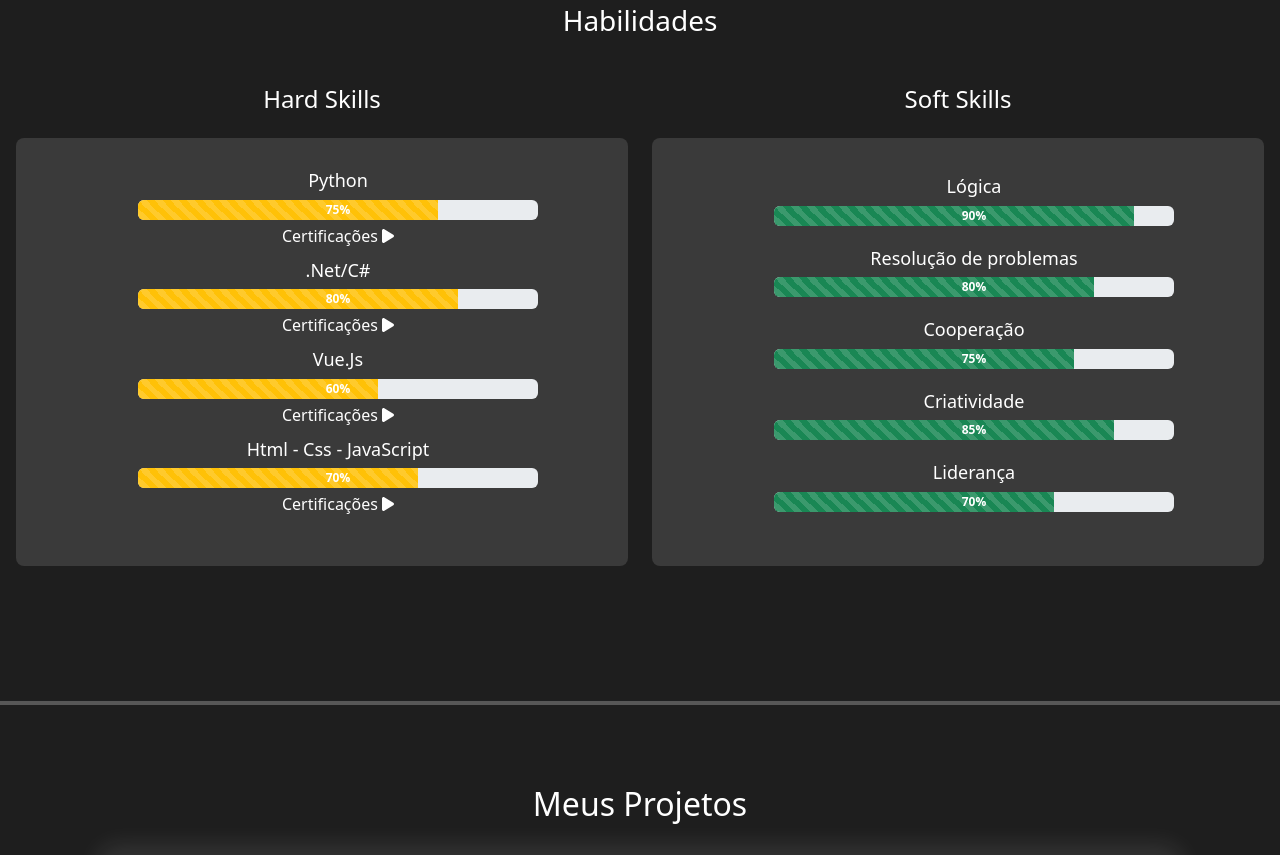
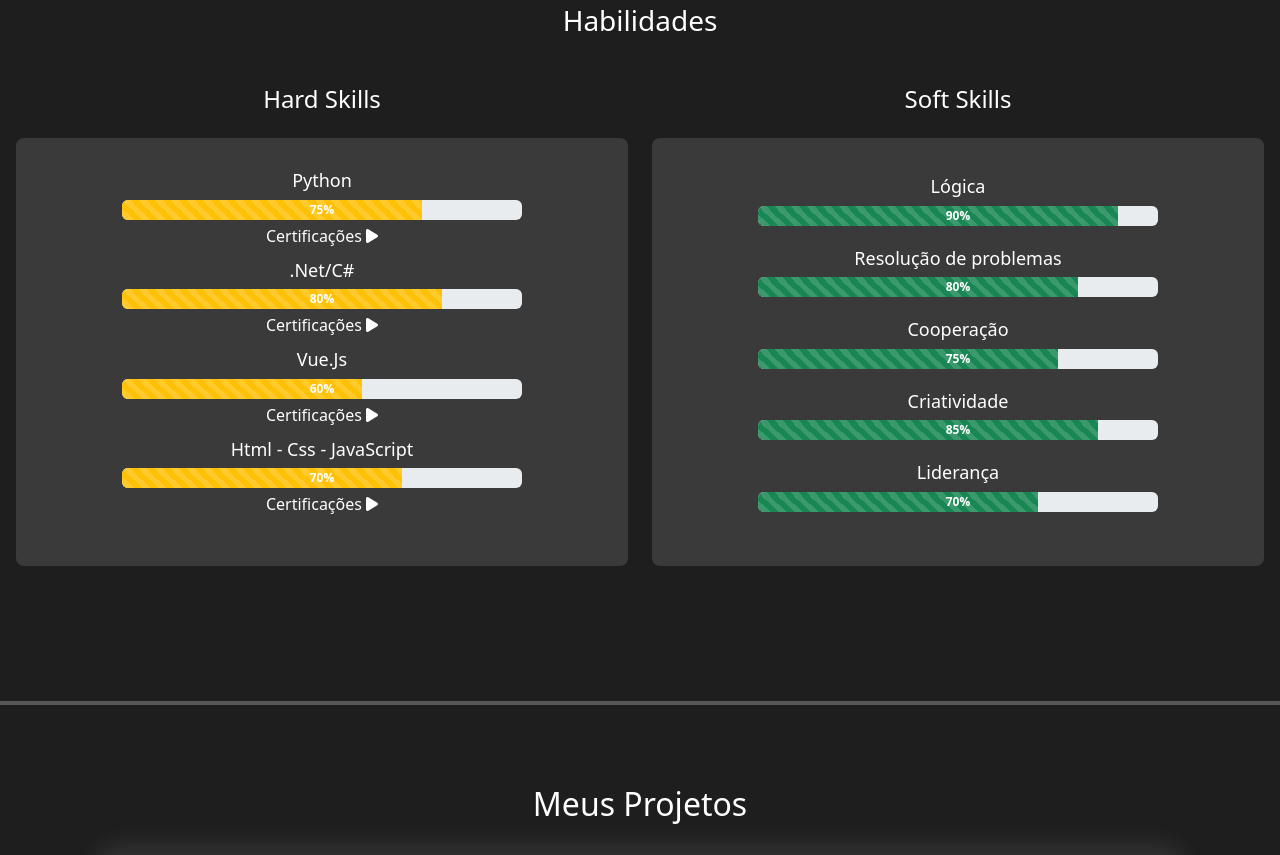
Before and after one commit to Matheus-Zauza-Maschietto/LandingPagePortifolio, a Vue app in the folder landingpage/: page / in a window 1280 px wide. Shown: the part 1900-2755 px from the top of the page. Built offline with nearby package versions, Linux system fonts and the light colour scheme.

Commit message:
Arrumando padding de habilidades

```diff
--- a/landingpage/src/components/Habilidades.vue
+++ b/landingpage/src/components/Habilidades.vue
@@ -5,7 +5,7 @@
         <div class="col-lg-6">
             <h3 class="m-4">Hard Skills</h3>
             <div class="skills p-4 rounded-3">
-                <ul class="hard-skills">
+                <ul class="hard-skills p-0">
                     <li>
                         <h4>Python</h4>
                         <ProgressBar loading="75" type="bg-warning" height="20px" width="400px"/>
@@ -31,8 +31,8 @@
         </div>
         <div class="col-lg-6">
             <h3 class="m-4">Soft Skills</h3>
-            <div class="skills p-4 rounded-3">
-                <ul class="soft-skills">
+            <div class="skills p-4 rounded-3 col-12">
+                <ul class="soft-skills p-0">
                     <li>
                         <h4>Lógica</h4>
                         <ProgressBar loading="90" type="bg-success" height="20px" width="400px"/>
```
Lines whose indentation alone changed are shown as unchanged.
